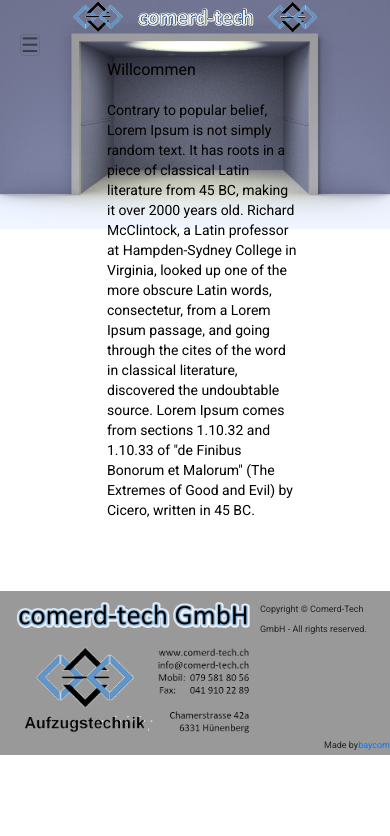
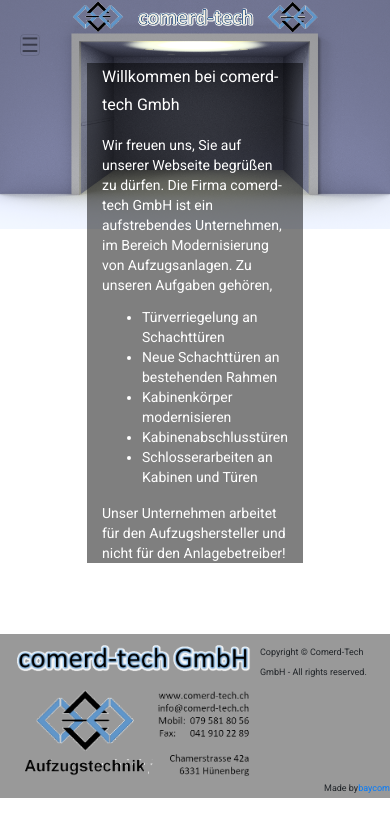
Before and after one commit to cryptolog-mathematician/testnew, an Angular app: page /home in a window 390 px wide. Shown: the top 836 px of the page. Built offline with nearby package versions, Linux system fonts and the light colour scheme.

Commit message:
phone design done 1

```diff
--- a/src/app/components/gallery/gallery.component.css
+++ b/src/app/components/gallery/gallery.component.css
@@ -1,3 +1,7 @@
+* {
+    outline: none;
+}
+
 .container-fluid {
     width: 100%;
     margin: 0;
@@ -16,3 +20,10 @@
     height: 28.5vw;
     width: auto;
 }
+
+@media only screen and (max-width: 568px) {
+    .container-fluid {
+        margin-left: -13px;
+        margin-top: 6px;
+    }
+}
--- a/src/app/components/home/home.component.css
+++ b/src/app/components/home/home.component.css
@@ -1,6 +1,15 @@
 .container-fluid {
-    width: 100%;
-    color: black;
+    width: 98%;
+    color: white;
     margin: 0;
     min-height: 28.7vw;
+    background-color: rgba(0, 0, 0, .5);
+    margin-left: 6.5px;
 }
+
+@media only screen and (max-width: 568px) {
+    .container-fluid {
+        margin-left: -5px;
+        margin-top: 7px;
+    }
+}
--- a/src/app/components/home/home.component.html
+++ b/src/app/components/home/home.component.html
@@ -1,8 +1,14 @@
 <div class="container-fluid">
-    <h3 class="h3">Willcommen</h3>
+    <h3 class="h3">Willkommen bei comerd-tech Gmbh</h3>
     <p>
-        Contrary to popular belief, Lorem Ipsum is not simply random text. It has roots in a piece of classical Latin literature from 45 BC, making it over 2000 years old. Richard McClintock, a Latin professor at Hampden-Sydney College in Virginia, looked up
-        one of the more obscure Latin words, consectetur, from a Lorem Ipsum passage, and going through the cites of the word in classical literature, discovered the undoubtable source. Lorem Ipsum comes from sections 1.10.32 and 1.10.33 of "de Finibus
-        Bonorum et Malorum" (The Extremes of Good and Evil) by Cicero, written in 45 BC.
+        Wir freuen uns, Sie auf unserer Webseite begrüßen zu dürfen. Die Firma comerd-tech GmbH ist ein aufstrebendes Unternehmen, im Bereich Modernisierung von Aufzugsanlagen. Zu unseren Aufgaben gehören,
     </p>
+    <ul>
+        <li>Türverriegelung an Schachttüren</li>
+        <li>Neue Schachttüren an bestehenden Rahmen</li>
+        <li>Kabinenkörper modernisieren</li>
+        <li>Kabinenabschlusstüren</li>
+        <li>Schlosserarbeiten an Kabinen und Türen</li>
+    </ul>
+    <p>Unser Unternehmen arbeitet für den Aufzugshersteller und nicht für den Anlagebetreiber!</p>
 </div>
--- a/src/app/components/kontakt/kontakt.component.css
+++ b/src/app/components/kontakt/kontakt.component.css
@@ -1,6 +1,6 @@
 .container-fluid {
     width: 98%;
-    background-color: rgba(0, 0, 0, .25);
+    background-color: rgba(0, 0, 0, .5);
     color: white;
     margin: 0;
     padding: 0 4px;
--- a/src/app/components/nav-home/nav-home.component.css
+++ b/src/app/components/nav-home/nav-home.component.css
@@ -35,11 +35,11 @@
     color: white;
     font-family: 'Courier New', Courier, monospace;
     letter-spacing: 3px;
-    padding-left: 5px;
+    padding: 5px 0 0 5px;
 }
 
 .nav-bg-custom ul li a:hover {
-    background-color: rgba(256, 256, 256, .8);
+    background-color: white;
     color: black;
 }
 
--- a/src/app/components/nav-home/nav-home.component.html
+++ b/src/app/components/nav-home/nav-home.component.html
@@ -47,13 +47,14 @@
                         </div>
                     </div>
                 </div>
-                <div class="col-xs-12 col-sm-8">
+                <div class="col-xs-12 col-sm-8 lift">
                     <div class="row justify-content-center">
                         <div class="col-2">
                         </div>
                         <div class="col-xs-12 col-sm-8">
                             <div class="container-lift">
-                                <router-outlet></router-outlet>
+                                <router-outlet>
+                                </router-outlet>
                                 <div id="coloumn1" class="g grid-50"></div>
                                 <div id="coloumn4" class="g grid-50"></div>
                             </div>
```
